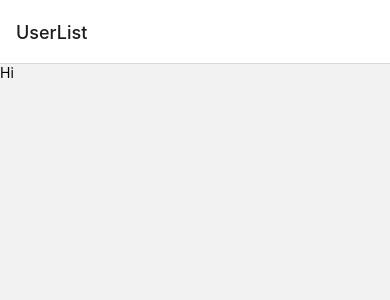
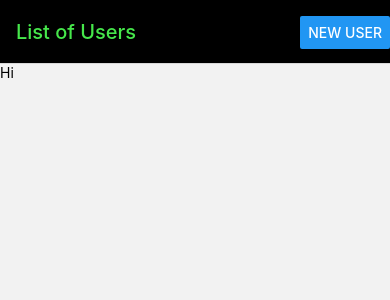
Before and after one commit to gabrielsalvi/react-native, a React Native app in the folder rncrud/: screen / in a window 390 px wide. Shown: the top 300 px of the page. Built offline with nearby package versions, Linux system fonts and the light colour scheme.

Commit message:
customize the header of the app

```diff
--- a/rncrud/App.js
+++ b/rncrud/App.js
@@ -1,4 +1,5 @@
 import React from 'react';
+import { Button, SafeAreaView } from 'react-native';
 import { NavigationContainer } from '@react-navigation/native';
 import { createNativeStackNavigator } from '@react-navigation/native-stack';
 import UserForm from './src/views/UserForm';
@@ -7,10 +8,36 @@ import UserList from './src/views/UserList';
 const Stack = createNativeStackNavigator()
 
 export default () => (
-    <NavigationContainer>
-        <Stack.Navigator initialRouteName='UserList'>
-            <Stack.Screen name="UserList" component={UserForm} />
-            <Stack.Screen name="UserForm" component={UserList} />
-        </Stack.Navigator>
-    </NavigationContainer>
+    <SafeAreaView style={{ flex : 1 }}>
+        <NavigationContainer>
+            <Stack.Navigator
+                initialRouteName='UserList'
+                screenOptions={{
+                    headerStyle: {
+                        backgroundColor: '#000',
+                    },
+                    headerTitleStyle: {
+                        fontSize: 20,
+                    },
+                    headerTintColor: '#46E74B',
+                    headerTitleAlign: 'left',
+                }}
+            >
+                <Stack.Screen name="UserList" component={UserForm} options={({ navigation }) => {
+                        return {
+                            title: 'List of Users',
+                            headerRight: () => (
+                                <Button
+                                    onPress={() => navigation.navigate("UserForm")}
+                                    type="clear"
+                                    title="New User"
+                                />
+                            )
+                        }
+                    }}
+                />
+                <Stack.Screen name="UserForm" component={UserList} options={{title: 'Registration Form'}} />
+            </Stack.Navigator>
+        </NavigationContainer>
+    </SafeAreaView>
 )
```
